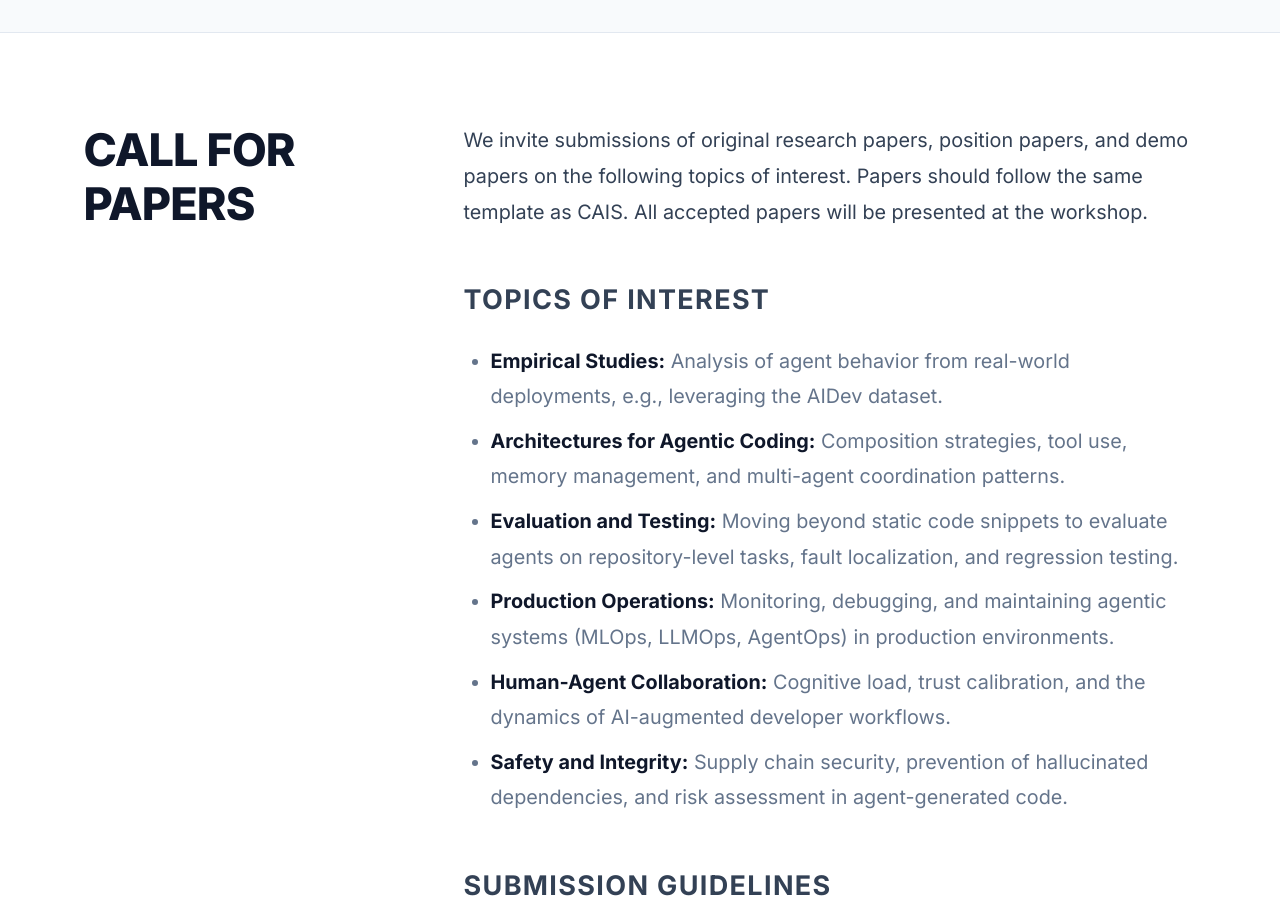
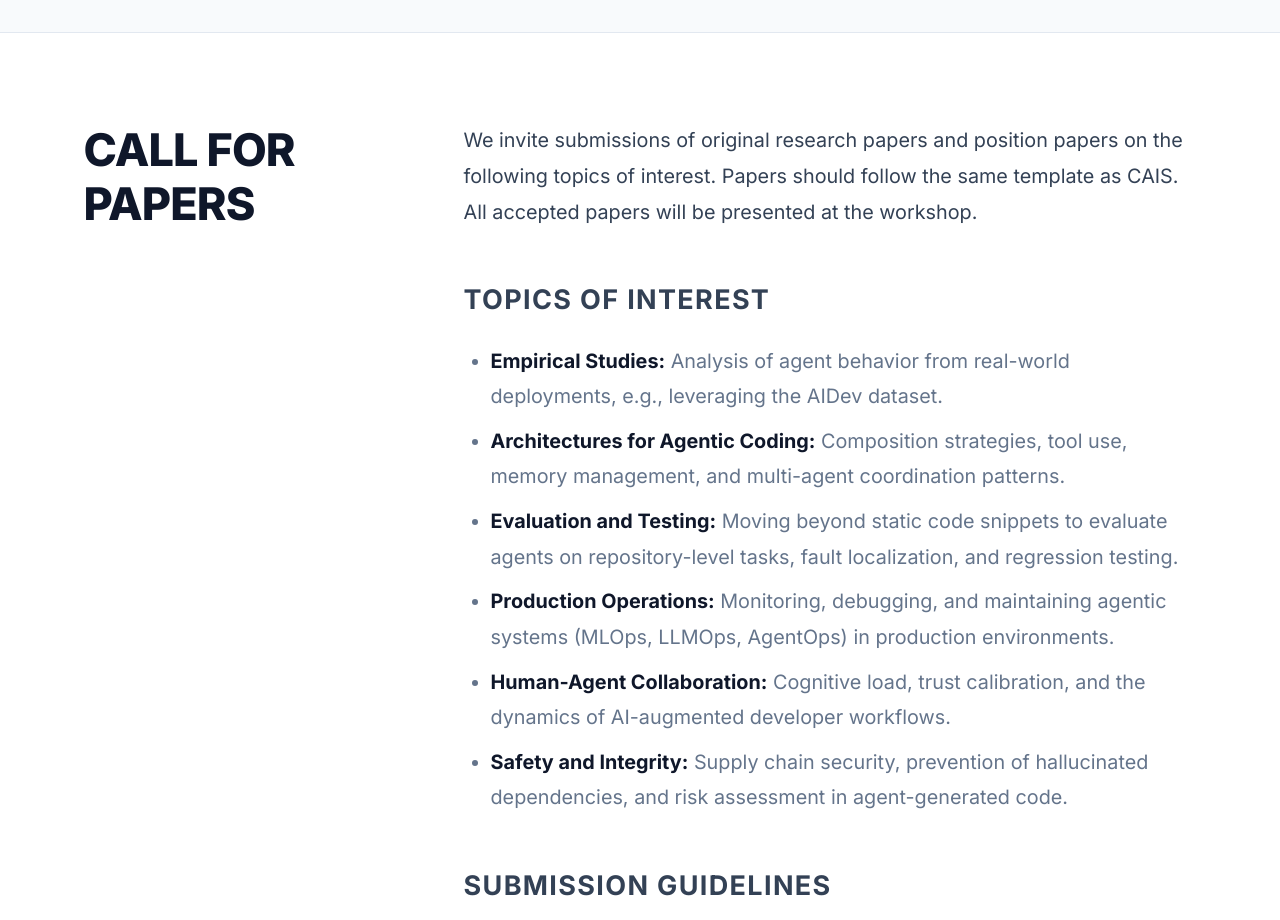
Before and after one commit to AgenticSE-CAIS/AgenticSE-CAIS.github.io, a Vue app: page / in a window 1280 px wide. Shown: the part 1380-2300 px from the top of the page. Built offline with nearby package versions, Linux system fonts and the light colour scheme.

Commit message:
fixed cfp

```diff
--- a/src/App.vue
+++ b/src/App.vue
@@ -146,7 +146,7 @@ onUnmounted(() => window.removeEventListener('scroll', handleScroll))
         <div class="col-lg-8">
           <hr class="section-divider d-lg-none">
           <p class="mb-5" style="font-size: 1.1rem; line-height: 1.8;">
-            We invite submissions of original research papers, position papers, and demo papers
+            We invite submissions of original research papers and position papers
             on the following topics of interest. Papers should follow the same template as CAIS.
             All accepted papers will be presented at the workshop.
           </p>
```
